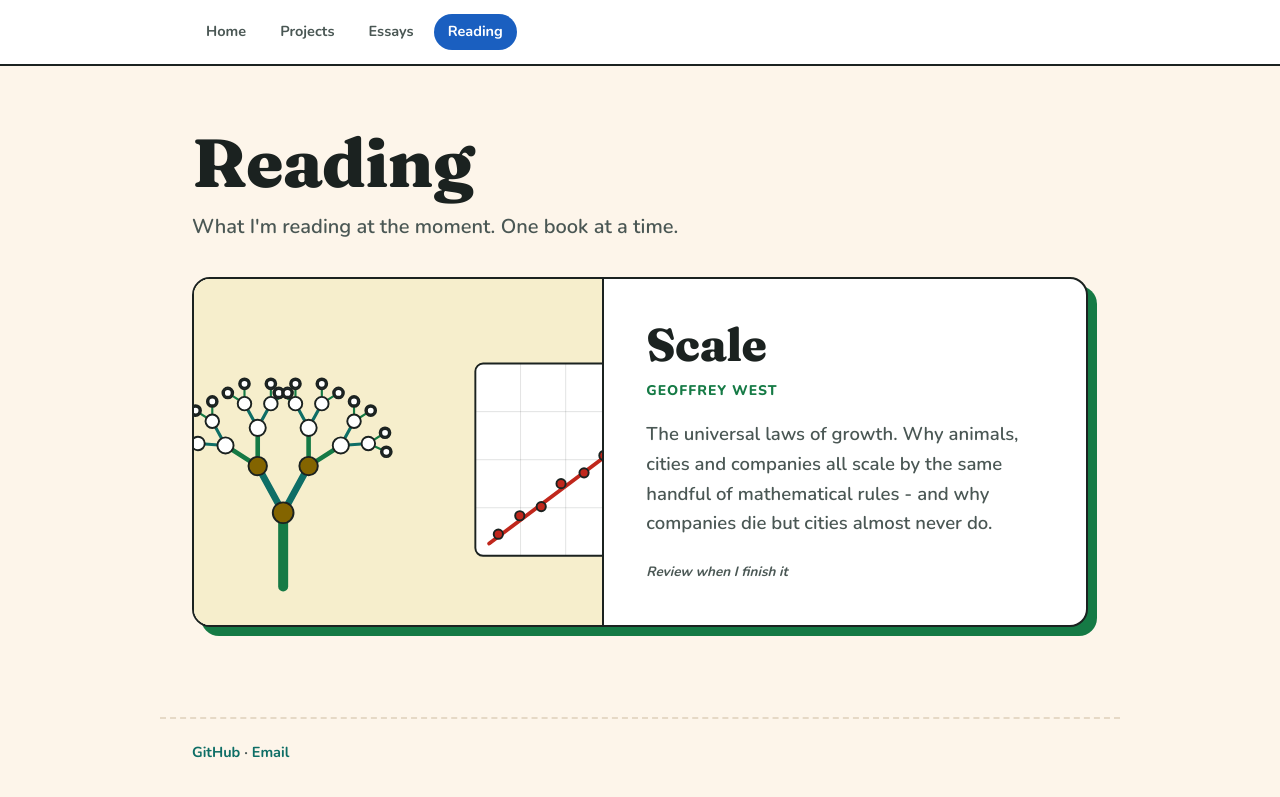
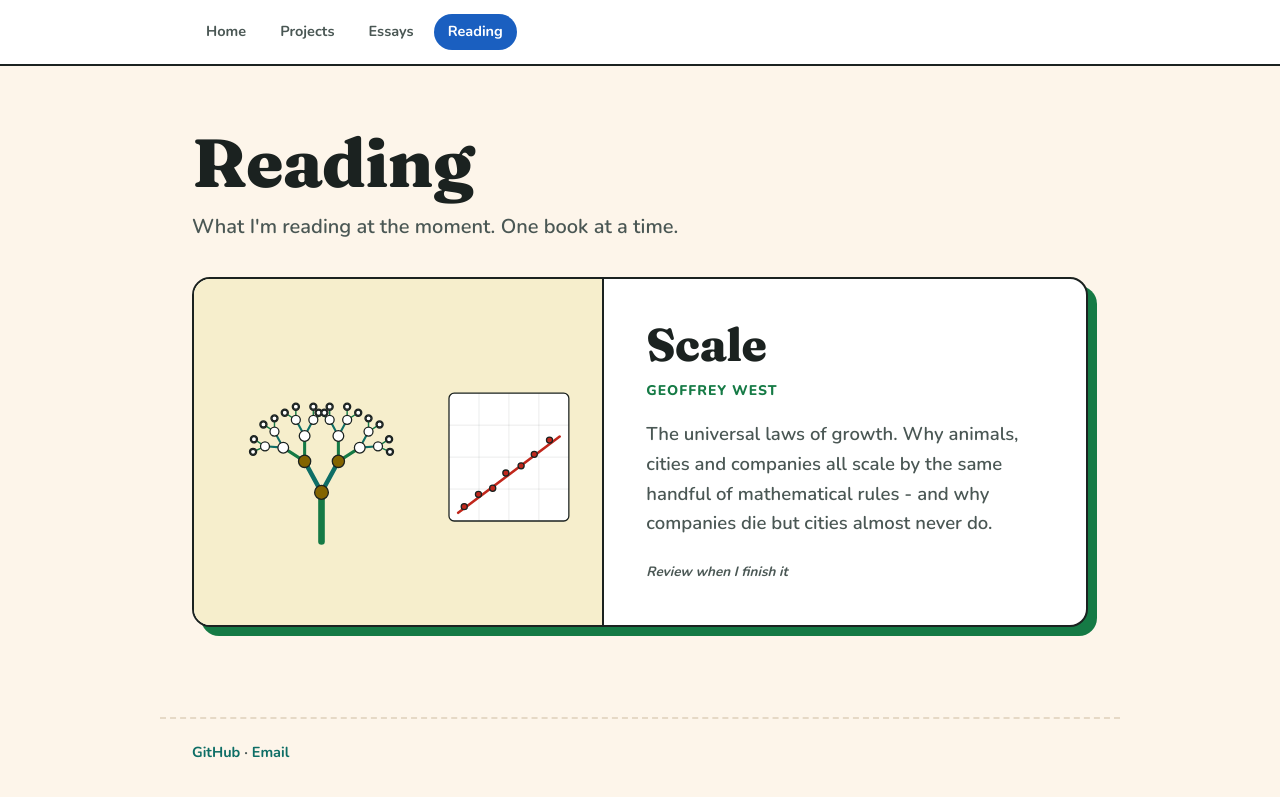
Before and after one commit to stevethetechguy/stevethetechguy.github.io, a Jekyll site: the page built from reading.html, in a window 1280 px wide. Shown: the top 797 px of the page. Built offline with Jekyll 4.4.1, drawn with Linux system fonts in a browser that asks for light colours.

Commit message:
Show book illustrations whole instead of cropping them
The feature card's height comes from its text, so object-fit: cover was
trimming the sides of the artwork. Every book illustration shares the
same paper wash, so contain against that background reads as one panel
rather than a letterboxed image.

Co-Authored-By: Claude Opus 5 <noreply@anthropic.com>

```diff
--- a/assets/css/main.css
+++ b/assets/css/main.css
@@ -15,6 +15,7 @@
   --c7:#6B3AB8; --c7w:#EAE1FA;   /* purple */
   --c8:#B32268; --c8w:#FADFEB;   /* pink   */
   --accent:#0E6E66;
+  --book-paper:#F6EECC;   /* every book illustration sits on this */
 }
 @media (prefers-color-scheme:dark){:root:not([data-mode="light"]){
   --ground:#12100D; --surface:#1C1916; --ink:#F3ECE1; --ink2:#BAB0A1; --line:#332D26;
@@ -152,8 +153,8 @@ section{padding:clamp(30px,5vw,54px) 0 0}
 .projects{grid-template-columns:repeat(auto-fill,minmax(320px,1fr))}
 .card.has-cover{padding:0;overflow:hidden}
 .card.has-cover .cover{display:block;line-height:0;box-shadow:none}
-.card.has-cover .cover img{width:100%;height:auto;aspect-ratio:16/9;object-fit:cover;
-  object-position:top center;border-bottom:var(--bw) solid var(--ink);
+.card.has-cover .cover img{width:100%;height:auto;aspect-ratio:16/9;object-fit:contain;
+  background:var(--book-paper);object-position:center;border-bottom:var(--bw) solid var(--ink);
   border-radius:0;transition:transform .2s ease}
 .card.has-cover:hover .cover img{transform:scale(1.02)}
 .card-body{padding:18px 20px 20px}
@@ -165,9 +166,10 @@ section{padding:clamp(30px,5vw,54px) 0 0}
   background:var(--surface);border:var(--bw) solid var(--ink);border-radius:var(--r);
   box-shadow:9px 9px 0 var(--c4);overflow:hidden;margin-top:8px}
 .feature.no-cover{grid-template-columns:1fr}
-.feature-cover{line-height:0;border-right:var(--bw) solid var(--ink);background:var(--line)}
+.feature-cover{line-height:0;border-right:var(--bw) solid var(--ink);
+  background:var(--book-paper);display:flex;align-items:center}
 .feature-cover a{box-shadow:none;display:block;height:100%}
-.feature-cover img{width:100%;height:100%;object-fit:cover;display:block}
+.feature-cover img{width:100%;height:auto;max-height:100%;object-fit:contain;display:block}
 .feature-body{padding:clamp(24px,4vw,42px);display:flex;flex-direction:column;
   justify-content:center}
 .feature-body h2{font-size:clamp(30px,4.6vw,46px);line-height:1.05}
@@ -181,7 +183,7 @@ section{padding:clamp(30px,5vw,54px) 0 0}
 @media(max-width:760px){
   .feature{grid-template-columns:1fr}
   .feature-cover{border-right:0;border-bottom:var(--bw) solid var(--ink)}
-  .feature-cover img{aspect-ratio:16/9}
+  .feature-cover img{aspect-ratio:16/9;object-fit:contain}
 }
 
 /* review link on a card */
```
